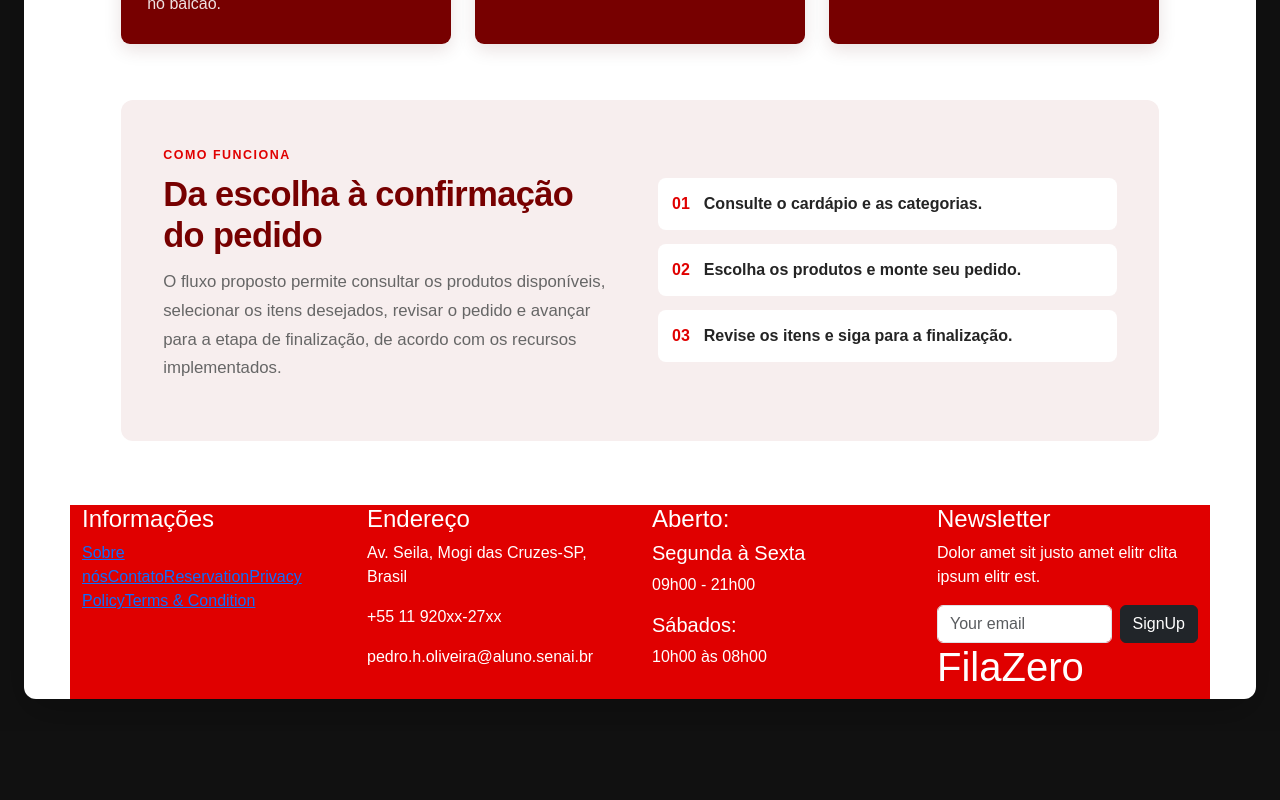
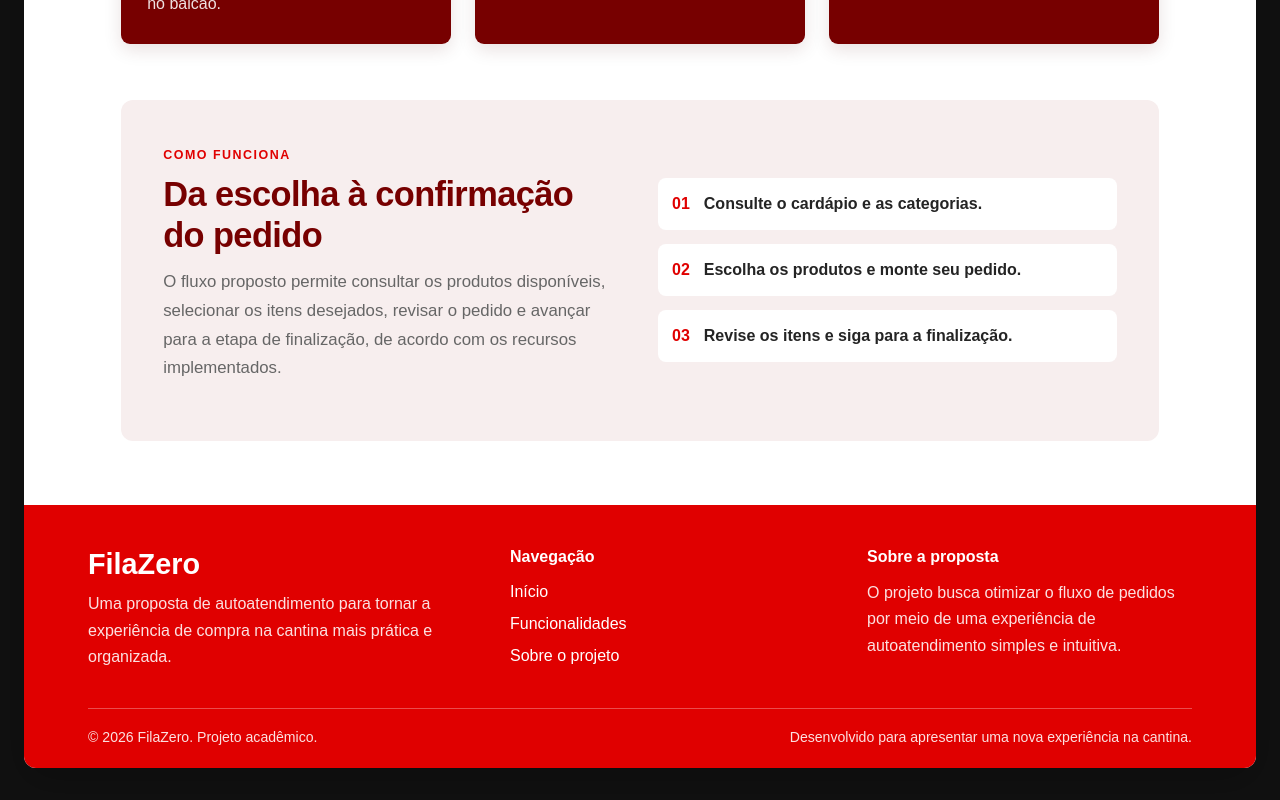
Before and after one commit to pedroholiveira154/react, a React (Vite) app in the folder atv-pag-simples/: page / in a window 1280 px wide. Shown: the part 1329-2129 px from the top of the page. Before the commit the page ends 2060 px from the top, so only its background shows below. Built offline with nearby package versions, Linux system fonts and the light colour scheme.

Commit message:
Finaliza site institucional FilaZero

```diff
--- a/atv-pag-simples/src/components/Footer.jsx
+++ b/atv-pag-simples/src/components/Footer.jsx
@@ -1,58 +1,45 @@
-function Footer() {
-    return (
-        <footer className="container bg-red text-white">
-            <div className="row">
+function Footer({ setPaginaAtiva }) {
+  return (
+    <footer className="site-footer">
+      <div className="footer-main">
+        <section>
+          <h2 className="footer-brand">FilaZero</h2>
+          <p className="footer-copy">
+            Uma proposta de autoatendimento para tornar a experiência de compra
+            na cantina mais prática e organizada.
+          </p>
+        </section>
 
-                {/* Coluna 1 - Company */}
-                <div className="col-12 col-sm-6 col-lg-3">
-                    <h4>Informações</h4>
-                    <a href="#">Sobre nós</a>
-                    <a href="#">Contato</a>
-                    <a href="#">Reservation</a>
-                    <a href="#">Privacy Policy</a>
-                    <a href="#">Terms & Condition</a>
-                </div>
+        <nav aria-label="Navegação do rodapé">
+          <h3 className="footer-heading">Navegação</h3>
+          <div className="footer-nav">
+            <button type="button" className="footer-link" onClick={() => setPaginaAtiva("App")}>
+              Início
+            </button>
+            <button type="button" className="footer-link" onClick={() => setPaginaAtiva("Produtos")}>
+              Funcionalidades
+            </button>
+            <button type="button" className="footer-link" onClick={() => setPaginaAtiva("SobreNos")}>
+              Sobre o projeto
+            </button>
+          </div>
+        </nav>
 
-                {/* Coluna 2 - Endereço */}
-                <div className="col-12 col-sm-6 col-lg-3">
-                    <h4>Endereço</h4>
-                    <p>Av. Seila, Mogi das Cruzes-SP, Brasil</p>
-                    <p>+55 11 920xx-27xx</p>
-                    <p>pedro.h.oliveira@aluno.senai.br</p>
+        <section>
+          <h3 className="footer-heading">Sobre a proposta</h3>
+          <p className="footer-contact">
+            O projeto busca otimizar o fluxo de pedidos por meio de uma
+            experiência de autoatendimento simples e intuitiva.
+          </p>
+        </section>
+      </div>
 
-                    <div>
-                        <a href="#"><i className="fab fa-twitter"></i></a>
-                        <a href="#"><i className="fab fa-facebook-f"></i></a>
-                        <a href="#"><i className="fab fa-youtube"></i></a>
-                        <a href="#"><i className="fab fa-linkedin-in"></i></a>
-                    </div>
-                </div>
-
-                {/* Coluna 3 - Aberto */}
-                <div className="col-12 col-sm-6 col-lg-3">
-                    <h4>Aberto:</h4>
-                    <h5>Segunda à Sexta</h5>
-                    <p>09h00 - 21h00</p>
-                    <h5>Sábados:</h5>
-                    <p>10h00 às 08h00</p>
-                </div>
-
-                {/* Coluna 4 - Newsletter */}
-                <div className="col-12 col-sm-6 col-lg-3">
-                    <h4>Newsletter</h4>
-                    <p>Dolor amet sit justo amet elitr clita ipsum elitr est.</p>
-
-                    <div className="d-flex gap-2">
-                        <input type="text" placeholder="Your email" className="form-control"/>
-                        <button type="button" id="btn-footer" className="btn btn-dark rounded">SignUp</button>
-                    </div>
-
-                    <h1>FilaZero</h1>
-                </div>
-
-            </div>
-        </footer>
-    )
+      <div className="footer-bottom">
+        <p>© {new Date().getFullYear()} FilaZero. Projeto acadêmico.</p>
+        <p>Desenvolvido para apresentar uma nova experiência na cantina.</p>
+      </div>
+    </footer>
+  );
 }
 
 export default Footer;
```
